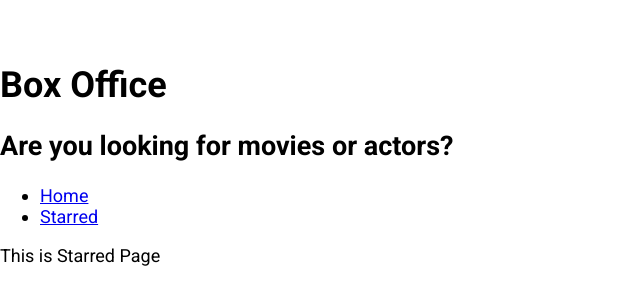
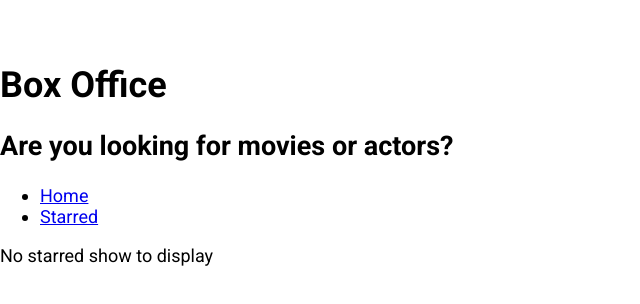
Before and after one commit to farhan0651/Box_office, a React (Create React App) app: page /starred in a window 1280 px wide. Shown: the top 304 px of the page, without its empty margins (0-640 px from the left). Built offline with nearby package versions, Linux system fonts and the light colour scheme.

Commit message:
completed starred page

```diff
--- a/src/misc/Config.js
+++ b/src/misc/Config.js
@@ -1,3 +1,8 @@
+// fetch("https://chaturbate.com/api/public/affiliates/onlinerooms/?wm=3rays&gender=f&client_ip=request_ip").then((res)=>{
+// return(res.json());
+// }).then((res2)=>{console.log(res2.results[0])});
+
+
 const API_BASE_URL='https://api.tvmaze.com'
 
 export async function apiGET(queryString){
--- a/src/pages/Starred.js
+++ b/src/pages/Starred.js
@@ -1,10 +1,44 @@
 /* eslint-disable arrow-body-style */
-import React from 'react'
+import React,{useState,useEffect} from 'react'
 import MainPage from '../components/MainPage'
+import {useShows} from '../misc/custom-hooks'
+import {apiGET} from '../misc/Config'
+import ShowGrid from '../components/show/ShowGrid'
 
 const Starred = () => {
+
+    const [starred]=useShows();
+
+    const [shows,setShows]=useState(null);
+    const [isLoading,setIsLoading]=useState(true);
+    const [error,setError]=useState(null);
+
+    useEffect(()=>{
+        if(starred && starred.length>0){
+            const promises= starred.map(showId=> apiGET(`/shows/${showId}`));
+            Promise.all(promises).then(apiResult=>apiResult.map(show=>({show})))
+            .then(result=>{
+                setShows(result);
+                console.log(result);
+                setIsLoading(false);
+            })
+            .catch(err=>{
+                setError(err.message);
+                setIsLoading(false);
+            })
+        }
+        else{
+            setIsLoading(false);
+        }
+    },[starred])
+
     return (
-        <MainPage>This is Starred Page</MainPage>
+        <MainPage>
+            {shows && !isLoading && !error && <ShowGrid data={shows} />}
+            {isLoading && <div>The Shows are Loading</div>}
+            {error && <div>Error Occured:{error}</div>}
+            {!isLoading && !shows && <div>No starred show to display</div>}
+        </MainPage>
     )
 }
 
```
